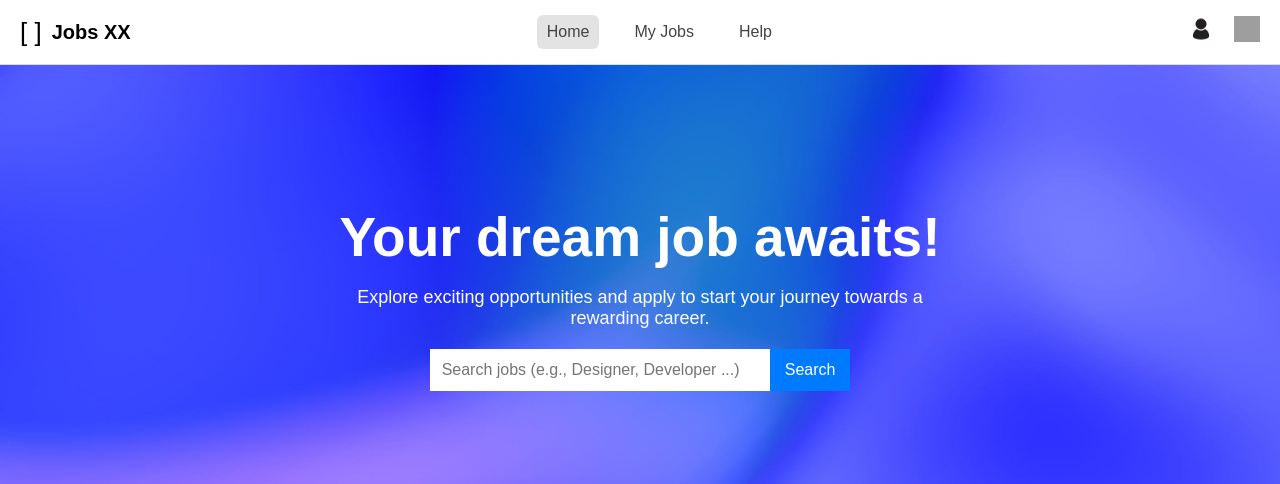
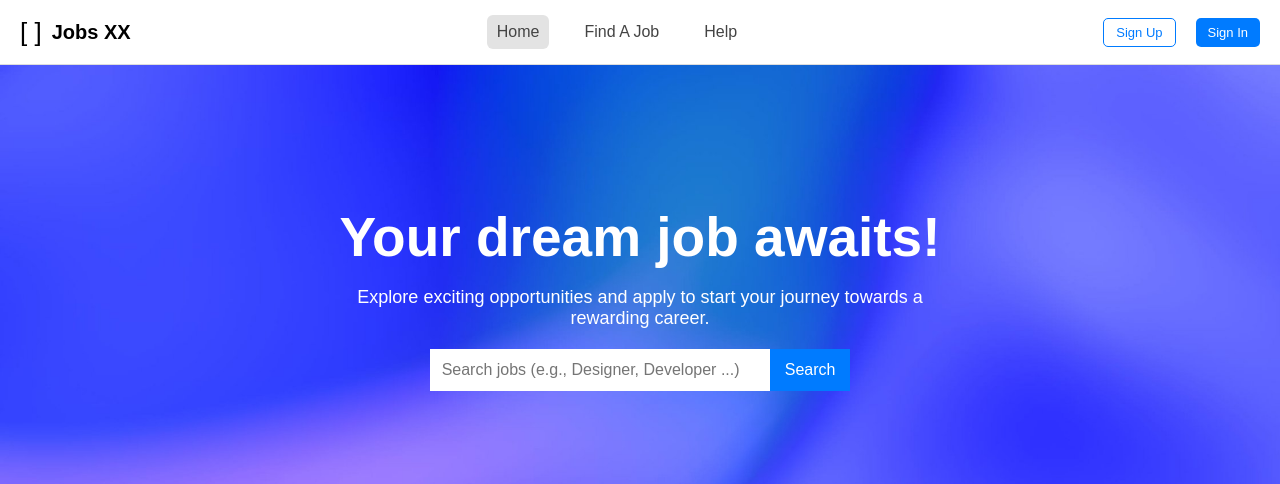
Before and after one commit to chiranthani/job-recruitment-system, a PHP site: page /home.php in a window 1280 px wide. Shown: the top 484 px of the page. Run offline with PHP 8.4, Linux system fonts and the light colour scheme; grey boxes are pictures that could not be loaded.

Commit message:
header file updated, added access denied page

```diff
--- a/assets/css/header.css
+++ b/assets/css/header.css
@@ -154,8 +154,58 @@ body {
     z-index: 10000;
 }
 
+.buttn {
+    padding: 6px 12px;
+    border-radius: 5px;
+    cursor: pointer;
+    font-size: 13px;
+}
+
+.buttn-outline {
+    border: 1px solid var(--primary-color);
+    background: var(--white);
+    color: var(--primary-color);
+}
+
+.buttn-outline:hover {
+    background: var(--primary-color);
+    color: var(--white);
+}
+
+.buttn-sign-in {
+    border: none;
+    background: var(--primary-color);
+    color: var(--white);
+}
+
+.buttn-sign-in:hover {
+    background: #005bb5;
+}
+
+.denied-container{
+    display: flex;
+    padding: 20px;
+    background: #f8d7da;
+    justify-content: center;
+    height: 100vh;
+}
+.denied-box {
+    height: fit-content;
+    width: 400px;
+    margin: 60px auto;
+    padding: 25px;
+    background: var(--white);
+    border-left: 8px solid var(--danger);
+    border-radius: 5px;
+}
+
+.denied-box h2 {
+    color: var(--danger);
+}
+
 /* ====== Header Responsive ====== */
 @media (max-width: 768px) {
+
     .nav,
     .header-icons {
         display: none;
@@ -164,7 +214,8 @@ body {
     .hamburger {
         display: block;
     }
-       .mobile-menu {
+
+    .mobile-menu {
         position: fixed;
         top: 0;
         left: -300px;
--- a/assets/css/home.css
+++ b/assets/css/home.css
@@ -71,6 +71,12 @@
     grid-template-columns: repeat(auto-fit, minmax(200px, 1fr));
     gap: 18px;
     padding: 0 30px;
+}
+
+.category-list a {
+    text-decoration: none;
+    color: inherit;
+    display: block;
 }
 
 .category-card {
--- a/home.php
+++ b/home.php
@@ -11,8 +11,8 @@
         <h1>Your dream job awaits!</h1>
         <p>Explore exciting opportunities and apply to start your journey towards a rewarding career.</p>
 
-        <form class="search-bar" method="GET" action="#">
-            <input type="text" name="key" placeholder="Search jobs (e.g., Designer, Developer ...)">
+        <form class="search-bar" method="GET" action="job-applicant/job-search.php">
+            <input type="text" name="search" placeholder="Search jobs (e.g., Designer, Developer ...)">
             <button type="submit">Search</button>
         </form>
     </div>
@@ -22,11 +22,13 @@
     <h2>Browse Job Categories</h2>
     <div class="category-list">
         <?php for ($i = 0; $i < 10; $i++): ?>
+            <a href="job-applicant/job-search.php?category="<?php echo ($i); ?>>
             <div class="category-card">
                 <img src="assets/images/category_icons/it.png" alt="category image">
                 <h3>Category <?php echo ($i); ?></h3>
                 <p>120+ Jobs</p>
             </div>
+            </a>
         <?php endfor; ?>
     </div>
 </section>
--- a/layouts/header.php
+++ b/layouts/header.php
@@ -2,6 +2,7 @@
 
 </head>
 <body>
+<?php $currentPath = basename($_SERVER['PHP_SELF']); ?>
 
 <header class="header">
     <div class="header-logo">
@@ -13,29 +14,35 @@
     <!-- Desktop -->
     <nav class="nav">
         <!-- candidate -->
-        <a class="active" href="<?php echo BaseConfig::$BASE_URL; ?>home.php">Home</a>
-        <a href="#">My Jobs</a>
+        <a class="<?php echo ($currentPath == 'home.php') ? 'active' : ''; ?>" href="<?php echo BaseConfig::$BASE_URL; ?>home.php">Home</a>
+        <a class="<?php echo ($currentPath == 'job-search.php') ? 'active' : ''; ?>" href="<?php echo BaseConfig::$BASE_URL; ?>job-applicant/job-search.php">Find A Job</a>
+        <!-- after login session active -->
+        <!-- <a class="<?php echo ($currentPath == 'my-jobs.php') ? 'active' : ''; ?>" href="<?php echo BaseConfig::$BASE_URL; ?>job-applicant/my-jobs.php">My Jobs</a> -->
 
         <!-- recruiter/employer -->
         <!-- <a href="#">Dashboard</a>
-        <a href="#">Job Posts</a>
+       <a class="<?php echo ($currentPath == 'job_list.php') ? 'active' : ''; ?>" href="<?php echo BaseConfig::$BASE_URL; ?>Jobs/job_list.php">Job Posts</a>
         <a href="#">Applications</a>
         <a href="#">Company</a> -->
 
         <!-- Admin -->
-         <!-- <a href="#">Dashboard</a>
+         <!-- <a href="#">A Dashboard</a>
          <a href="#">Users</a>
          <a href="#">Companies</a> -->
 
         <!-- common-->
-          <a href="#">Help</a>
+        <a class="<?php echo ($currentPath == 'job-search.php') ? 'active' : ''; ?>" href="<?php echo BaseConfig::$BASE_URL; ?>job-applicant/job-search.php">Help</a>
 
     </nav>
 
     <!-- Desktop -->
     <div class="header-icons">
-        <span class="icon"><img src="<?php echo BaseConfig::$BASE_URL; ?>assets/images/default_profile_image.png" class="menu-icon" alt="profile" /></span>
-        <span class="icon"><img src="<?php echo BaseConfig::$BASE_URL; ?>assets/images/logout.png" class="menu-icon" alt="logout" /></span>
+        <button class="buttn buttn-outline">Sign Up</button>
+        <button class="buttn buttn-sign-in">Sign In</button>
+
+        <!-- after login session active -->
+        <!-- <span class="icon"><img src="<?php echo BaseConfig::$BASE_URL; ?>assets/images/default_profile_image.png" class="menu-icon" alt="profile" /></span>
+        <span class="icon"><img src="<?php echo BaseConfig::$BASE_URL; ?>assets/images/logout.png" class="menu-icon" alt="logout" /></span> -->
     </div>
 
     <!-- Mobile -->
@@ -48,8 +55,11 @@
     <a href="#" class="menu-item">My Jobs</a>
     <a href="#" class="menu-item">Help</a>
     <hr>
-    <a href="#" class="menu-item side-menu-row"><img src="<?php echo BaseConfig::$BASE_URL; ?>assets/images/default_profile_image.png" class="menu-icon" alt="profile" /> Profile</a>
-    <a href="#" class="menu-item side-menu-row"><img src="<?php echo BaseConfig::$BASE_URL; ?>assets/images/logout.png" class="menu-icon" alt="logout" /> Logout</a>
+    <button class="buttn buttn-outline">Sign Up</button>
+    <button class="buttn buttn-sign-in">Sign In</button>
+    <!-- after login session active -->
+    <!-- <a href="#" class="menu-item side-menu-row"><img src="<?php echo BaseConfig::$BASE_URL; ?>assets/images/default_profile_image.png" class="menu-icon" alt="profile" /> Profile</a>
+    <a href="#" class="menu-item side-menu-row"><img src="<?php echo BaseConfig::$BASE_URL; ?>assets/images/logout.png" class="menu-icon" alt="logout" /> Logout</a> -->
 </div>
 
 <script>
--- a/layouts/layout_end.php
+++ b/layouts/layout_end.php
@@ -1,4 +1,4 @@
-<?php // mysqli_close($con_main);  ?>
+<?php $con_main->close();  ?>
 </body>
 
 </html>
```
Also changed, not shown: access-denied.php (added, +22 -0 lines).
